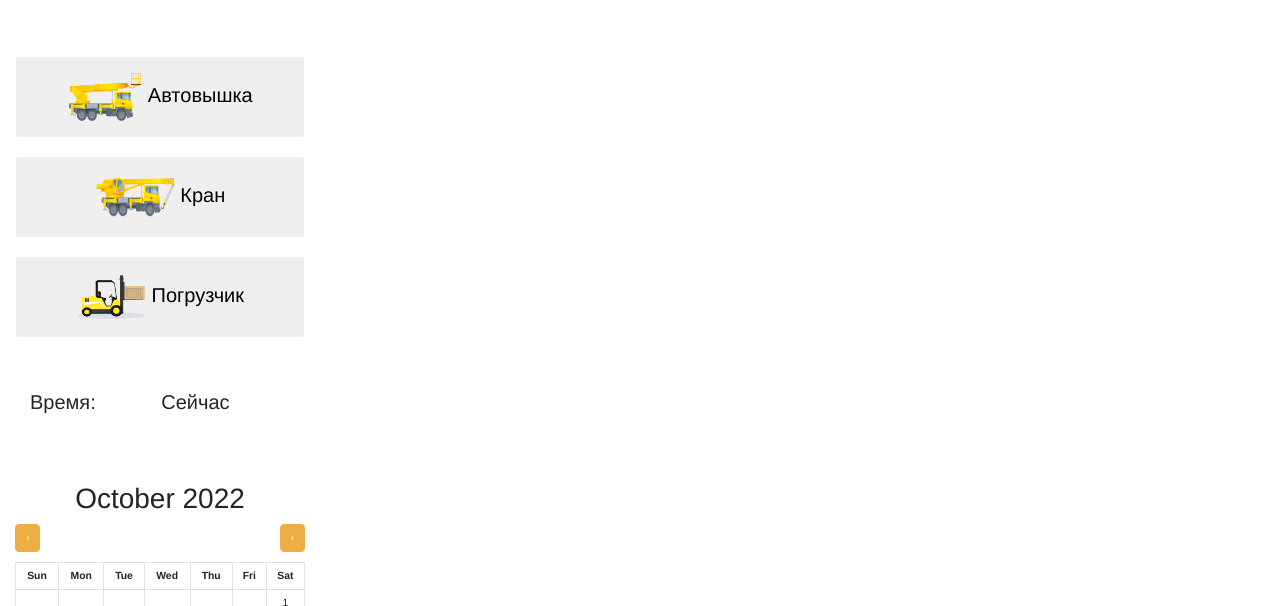
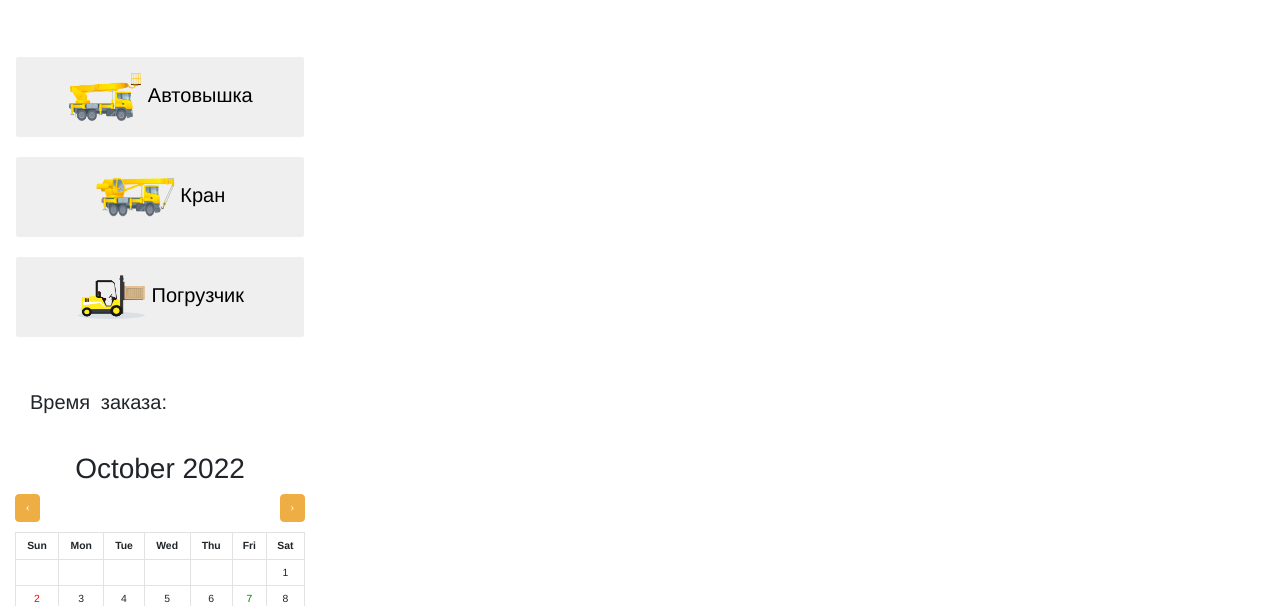
Before and after one commit to WilliamsCommando/hakaton_polus_zolota, a plain HTML site: page map.html in a window 1280 px wide. Shown: the part 288-894 px from the top of the page. Drawn offline with nearby package versions, Linux system fonts and the light colour scheme.

Commit message:
Пара правок, надо было убрать bording-bottom и переделать время

```diff
--- a/map.css
+++ b/map.css
@@ -105,10 +105,9 @@ input[type=text] {
 .time {
     border: 0;
     padding-top: 30px;
-    word-spacing: 60px;
     margin:20px 30px;
     font-size: 20px;
-    padding-bottom: 30px;
+    word-spacing: 5px;
 }
 
 .wrapper {
--- a/map.html
+++ b/map.html
@@ -44,7 +44,7 @@
             <div class="parametrs">
             </div>
             <div class="time">
-                <a>Время: Сейчас</a>
+                <a>Время заказа:</a>
                 </div>
                 <div class="wrapper">
                     <div class="container-calendar">
```
